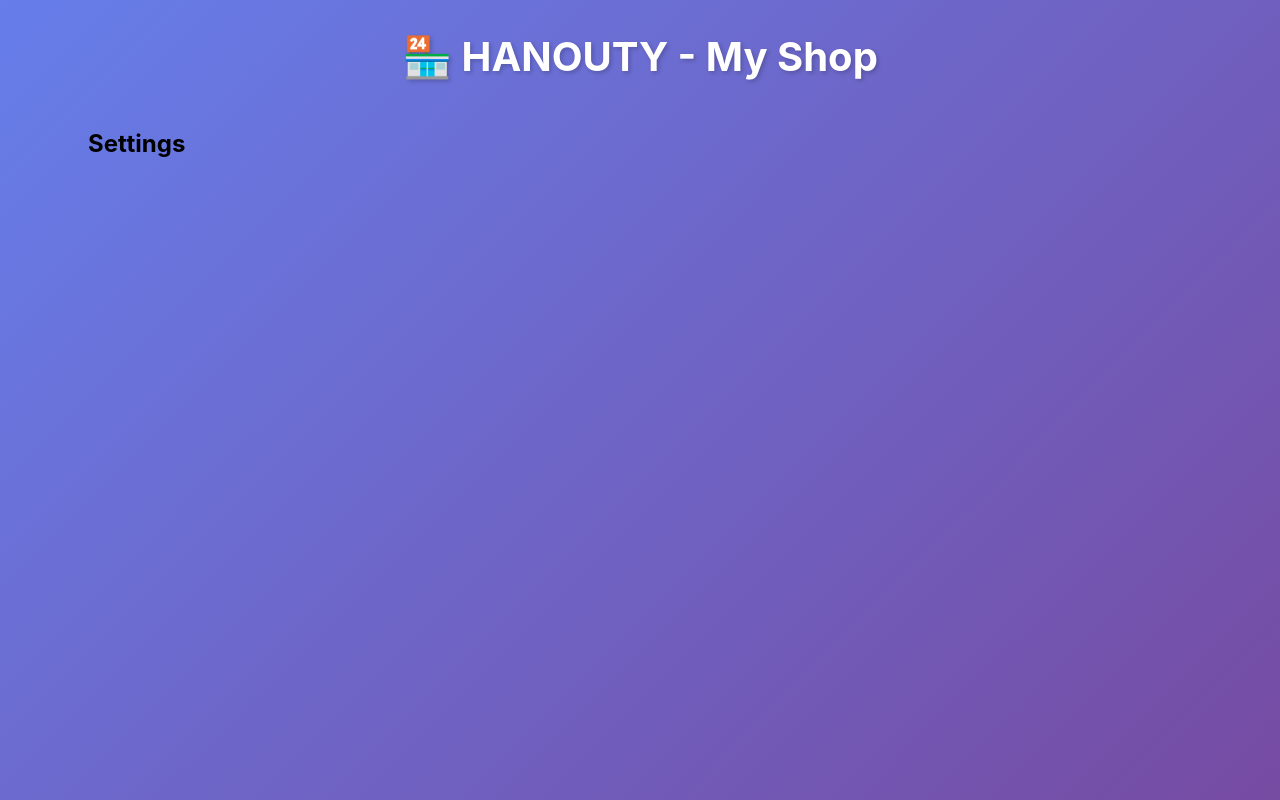
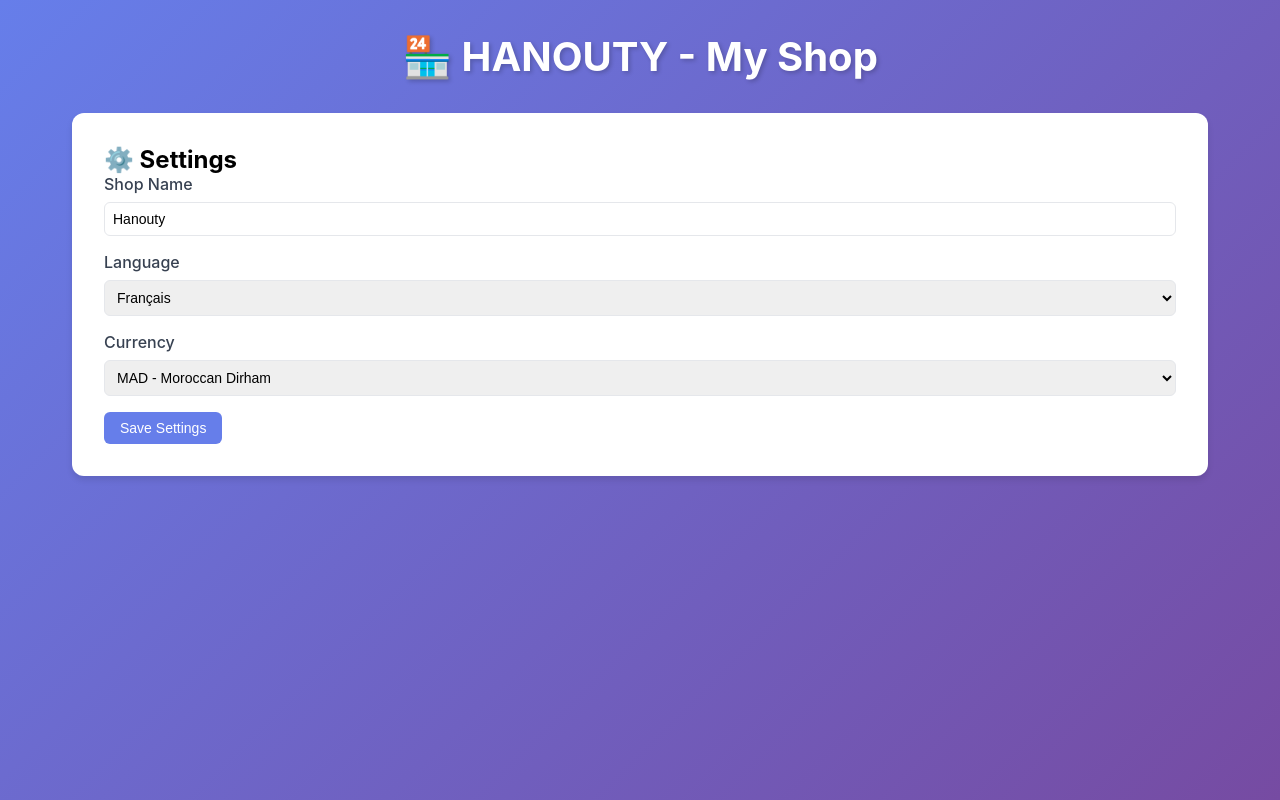
Before and after one commit to abduhra1-tech/hanouty, a React (Vite) app in the folder hanouty/: page /settings in a window 1280 px wide. Built offline with nearby package versions, Linux system fonts and the light colour scheme.

Commit message:
Add Settings page with shop configuration

```diff
--- a/hanouty/src/pages/Settings.tsx
+++ b/hanouty/src/pages/Settings.tsx
@@ -1,3 +1,44 @@
+import { useState } from 'react'
+
 export function Settings() {
-  return <div className="page"><h2>Settings</h2></div>
+  const [settings, setSettings] = useState({
+    shopName: 'Hanouty',
+    language: 'fr',
+    currency: 'MAD'
+  })
+
+  return (
+    <div className="dashboard">
+      <h2>⚙️ Settings</h2>
+      <div className="form-group">
+        <label>Shop Name</label>
+        <input
+          type="text"
+          value={settings.shopName}
+          onChange={(e) => setSettings({...settings, shopName: e.target.value})}
+        />
+      </div>
+      <div className="form-group">
+        <label>Language</label>
+        <select
+          value={settings.language}
+          onChange={(e) => setSettings({...settings, language: e.target.value})}
+        >
+          <option value="fr">Français</option>
+          <option value="ar">العربية</option>
+        </select>
+      </div>
+      <div className="form-group">
+        <label>Currency</label>
+        <select
+          value={settings.currency}
+          onChange={(e) => setSettings({...settings, currency: e.target.value})}
+        >
+          <option value="MAD">MAD - Moroccan Dirham</option>
+          <option value="EUR">EUR - Euro</option>
+        </select>
+      </div>
+      <button>Save Settings</button>
+    </div>
+  )
 }
```
